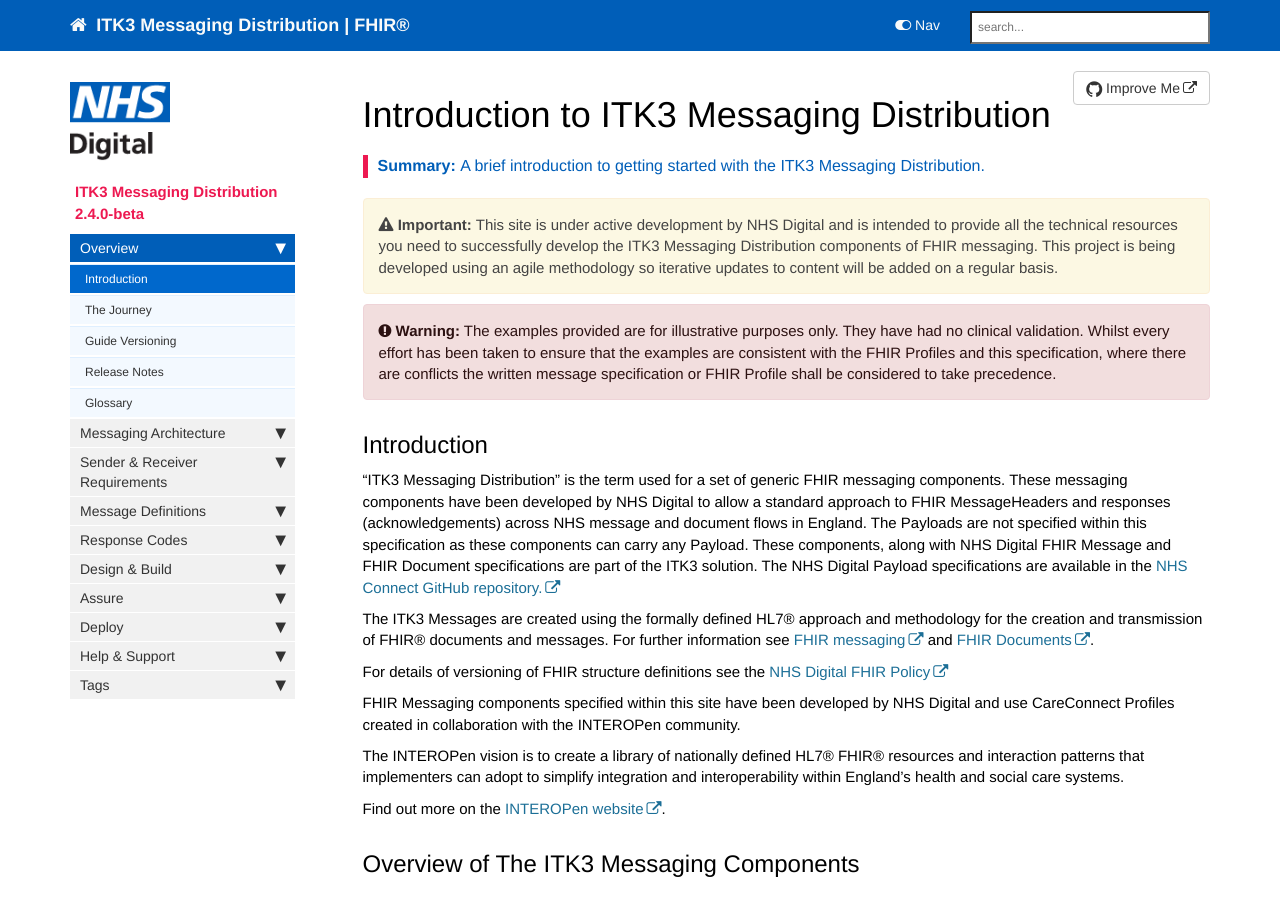
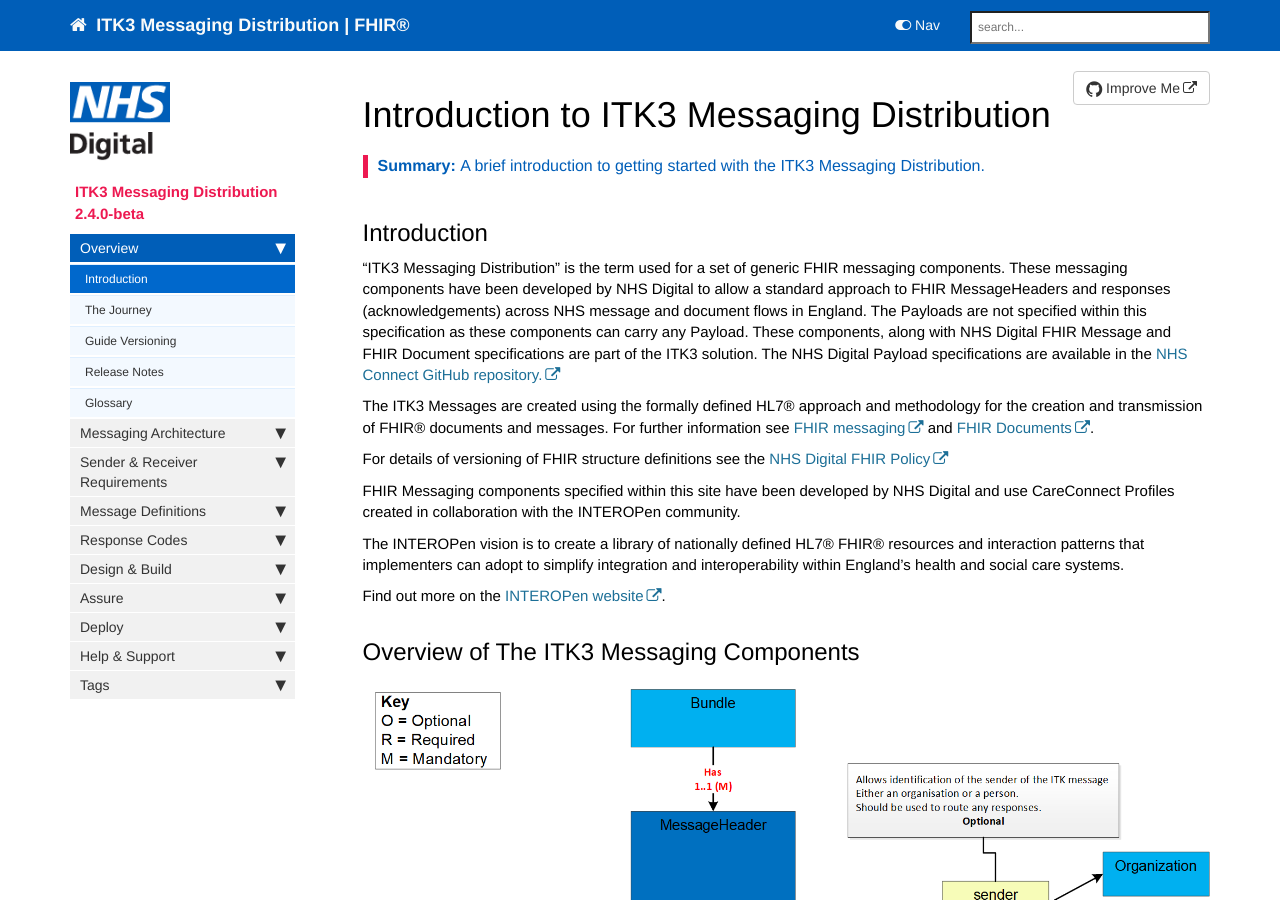
Before and after one commit to nhsconnect/ITK3-Messaging-Distribution, a Jekyll site: the page built from index.md, in a window 1280 px wide and 900 px high. Built offline with Jekyll 4.4.1, drawn with Linux system fonts in a browser that asks for light colours; nearby versions of some CDN libraries; comment, search, counter and statistics services are not loaded.

```diff
--- a/index.md
+++ b/index.md
@@ -7,10 +7,6 @@ permalink: index.html
 toc: false
 summary: A brief introduction to getting started with the ITK3 Messaging Distribution.
 ---
-
-{% include important.html content="This site is under active development by NHS Digital and is intended to provide all the technical resources you need to successfully develop the ITK3 Messaging Distribution components of FHIR messaging. This project is being developed using an agile methodology so iterative updates to content will be added on a regular basis." %}
-
-{% include warning.html content="The examples provided are for illustrative purposes only. They have had no clinical validation. Whilst every effort has been taken to ensure that the examples are consistent with the FHIR Profiles and this specification, where there are conflicts the written message specification or FHIR Profile shall be considered to take precedence." %}
 
 ## Introduction ##
 
```
